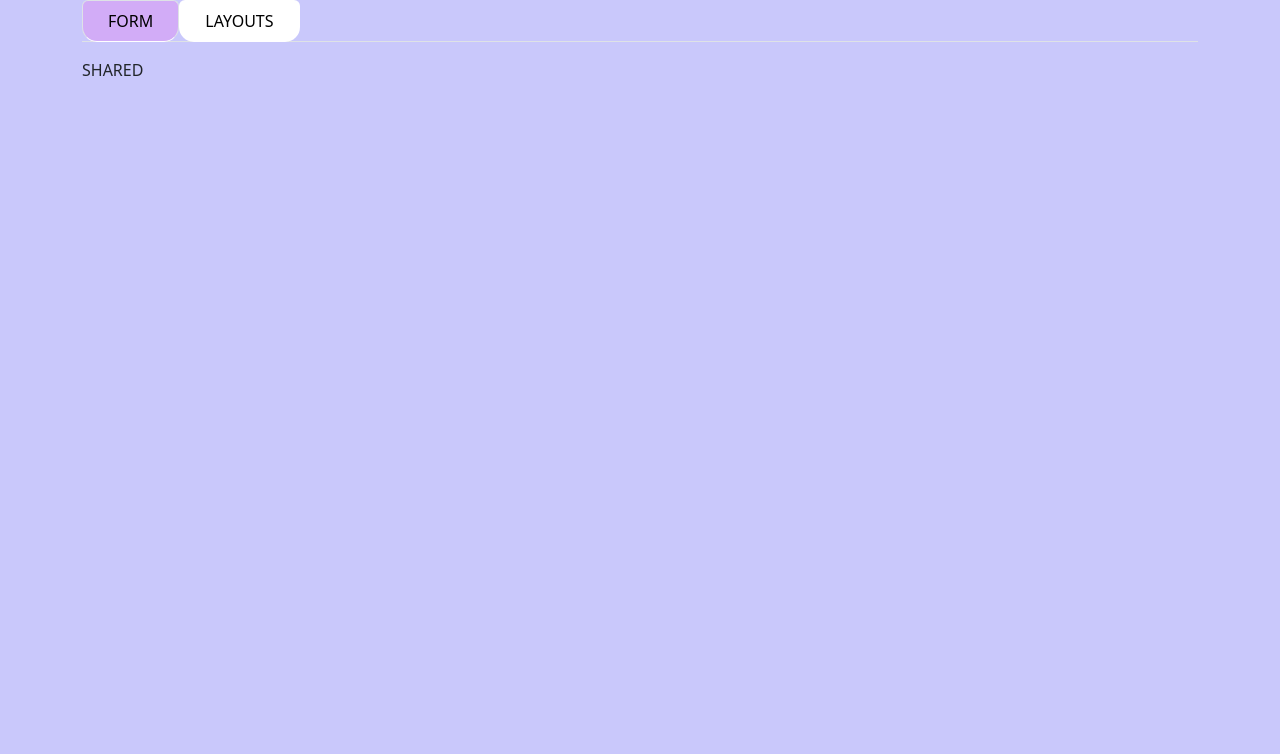
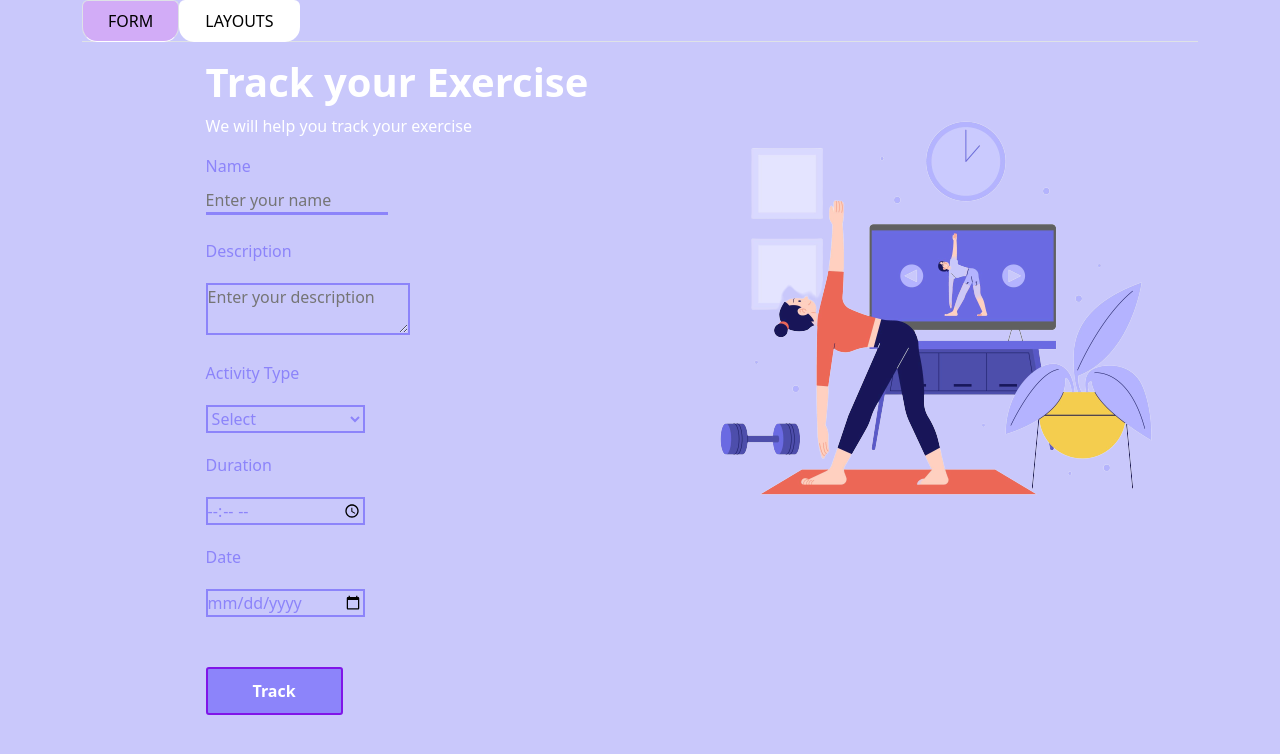
Before and after one commit to Anumjawaid/ExpenseTracker, a React (Create React App) app in the folder frontend/: page / in a window 1280 px wide. Shown: the top 754 px of the page. Built offline with nearby package versions, Linux system fonts and the light colour scheme.

Commit message:
last change

```diff
--- a/frontend/src/components/Statebox.jsx
+++ b/frontend/src/components/Statebox.jsx
@@ -5,6 +5,7 @@ import Tab from 'react-bootstrap/Tab';
 import Tabs from 'react-bootstrap/Tabs';
 import '../App.css'
 import { ActivityCard } from './Card'
+import FormField from './Form'
 
 export default function StateBox() {
     let subbtn = {
@@ -24,7 +25,7 @@ export default function StateBox() {
 
             >
                 <Tab eventKey="form" title="Form" className='tabcolor' id='tabchange'>
-                    <p>SHARED</p>
+                    <FormField />
                 </Tab>
                 <Tab eventKey="profile" title="Layouts">
                     <Container style={{backgroundColor:'black'}}>
```
